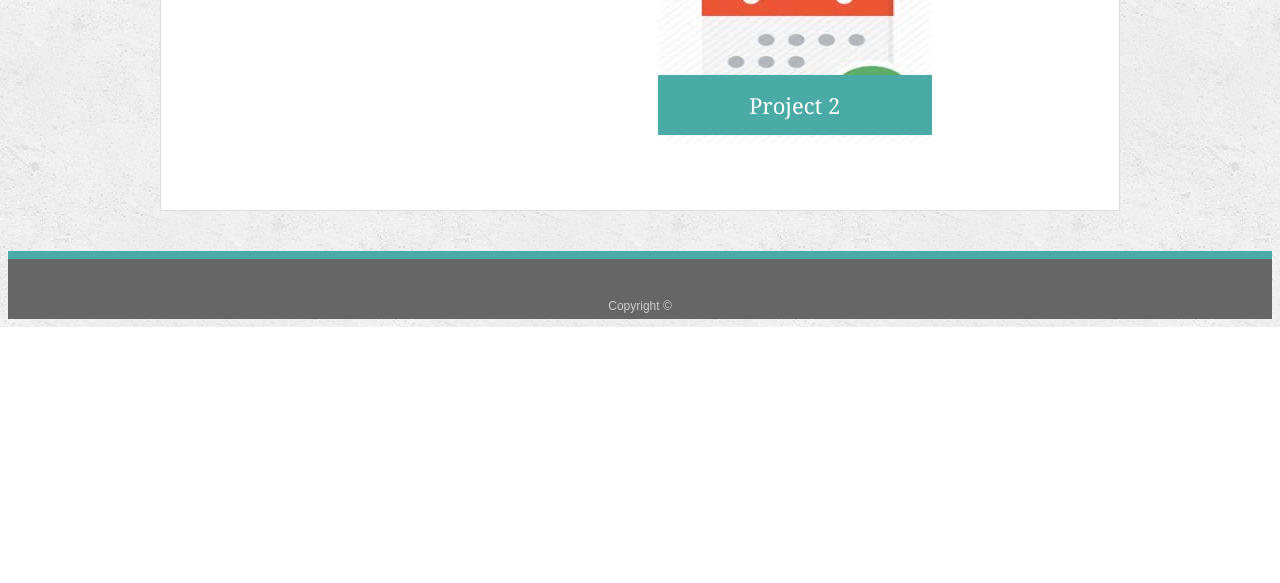
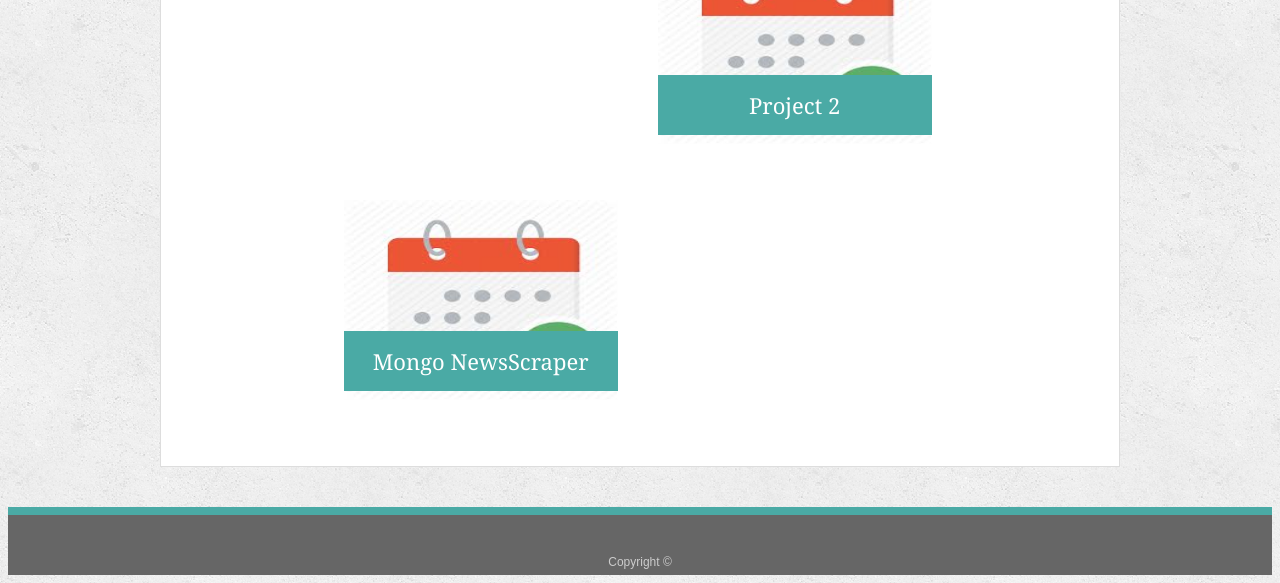
Before and after one commit to rbreyna/Responsive-Portfolio, a plain HTML site: page portfolio.html in a window 1280 px wide. Shown: the part 1391-1974 px from the top of the page. Before the commit the page ends 1718 px from the top, so only its background shows below. Drawn offline with Linux system fonts and the light colour scheme.

Commit message:
newsscraper

```diff
--- a/portfolio.html
+++ b/portfolio.html
@@ -83,6 +83,12 @@
 
         <a href="https://sleepy-island-96227.herokuapp.com/"><h3>Project 2</h3></a>
       </div>
+
+      <div class="work">
+        <img src="assets/images/calendar.jpeg" alt="Mongo NewsScraper" height = 200px>
+
+        <a href="https://mango-scraper107.herokuapp.com/"><h3>Mongo NewsScraper</h3></a>
+      </div>
       </section>
     </section>
 
```
Also changed, not shown: assets/images/newspaper.jpg (added).
